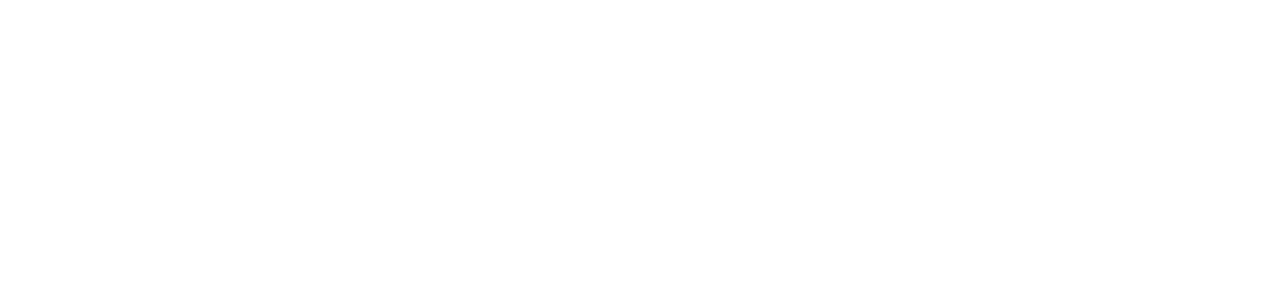
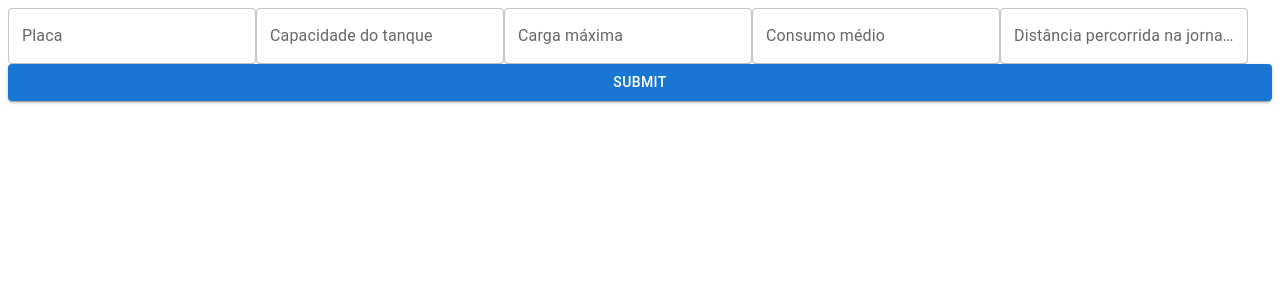
Before and after one commit to Matheusvicentesn/PS-TMR, a React (Vite) app: page / in a window 1280 px wide. Shown: the top 300 px of the page. Built offline with nearby package versions, Linux system fonts and the light colour scheme.

Commit message:
initial form construction

```diff
--- a/src/App.tsx
+++ b/src/App.tsx
@@ -1,10 +1,11 @@
+import { Form } from "./components/Form";
 
 function App() {
-   return (
+  return (
     <div className="App">
-
+      <Form></Form>
     </div>
-  )
+  );
 }
 
-export default App
+export default App;
--- /dev/null
+++ b/src/components/Form.tsx
@@ -0,0 +1,56 @@
+import { Button, TextField } from "@mui/material";
+import { Formik, useFormik } from "formik";
+
+export const Form = () => {
+  const formik = useFormik({
+    initialValues: {
+      placa: "",
+      capacidade: "",
+      carga: "",
+      consumo: "",
+      distancia: "",
+    },
+    onSubmit: (values) => {
+      console.log(values);
+    },
+  });
+  return (
+    <div>
+      <form onSubmit={formik.handleSubmit}>
+        <TextField
+          id="placa"
+          name="placa"
+          label="Placa"
+          onChange={formik.handleChange}
+        ></TextField>
+        <TextField
+          id="capacidade"
+          name="capacidade"
+          label="Capacidade do tanque"
+          onChange={formik.handleChange}
+        ></TextField>
+        <TextField
+          id="carga"
+          name="carga"
+          label="Carga máxima"
+          onChange={formik.handleChange}
+        ></TextField>
+        <TextField
+          id="consumo"
+          name="consumo"
+          label="Consumo médio"
+          onChange={formik.handleChange}
+        ></TextField>
+        <TextField
+          id="distancia"
+          name="distancia"
+          label="Distância percorrida na jornada"
+          onChange={formik.handleChange}
+        ></TextField>
+        <Button color="primary" variant="contained" fullWidth type="submit">
+          Submit
+        </Button>
+      </form>
+    </div>
+  );
+};
```
Also changed, not shown: package.json (+7 -1 lines), 1 other file (tests, documents, lock files or other folders).
